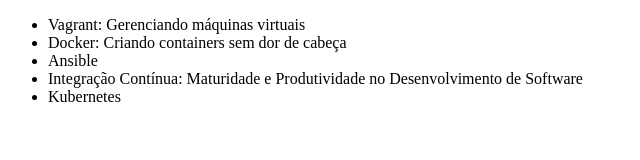
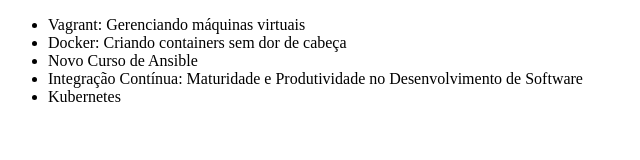
Before and after one commit to YuriBessa/alura-git, a plain HTML site: page index.html in a window 1280 px wide. Shown: the whole page, without its empty margins (0-640 px from the left). Drawn offline with Linux system fonts and the light colour scheme.

Commit message:
Adicionando novo na frente do curso de Ansible

```diff
--- a/index.html
+++ b/index.html
@@ -8,7 +8,7 @@
     <ul>
         <li>Vagrant: Gerenciando máquinas virtuais</li>
         <li>Docker: Criando containers sem dor de cabeça</li>
-        <li>Ansible</li>
+        <li>Novo Curso de Ansible</li>
         <li>Integração Contínua: Maturidade e Produtividade no Desenvolvimento de Software</li>
         <li>Kubernetes</li>
     </ul>
```
